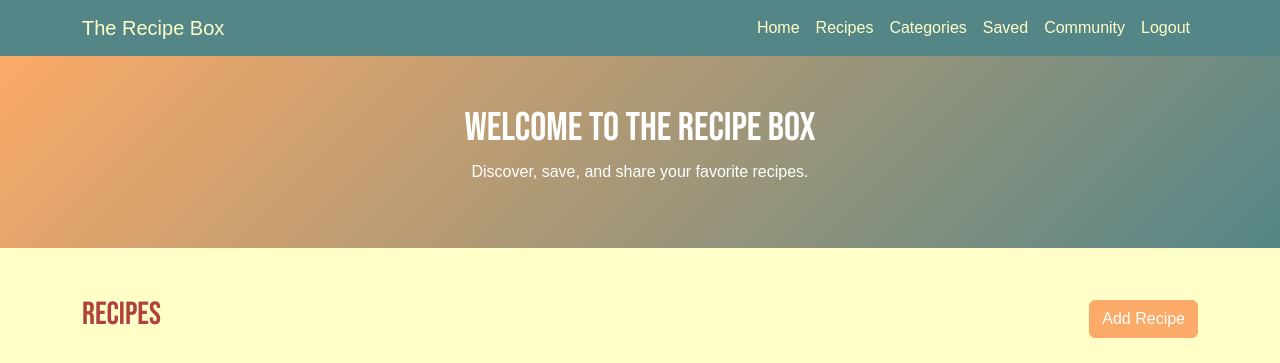
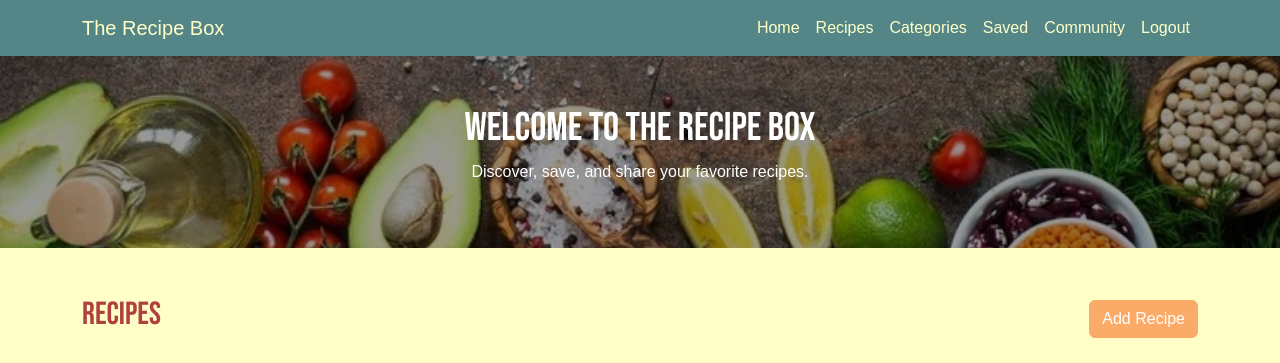
Before and after one commit to kleahila/the-recipe-box, a plain HTML site: page index.html in a window 1280 px wide. Shown: the top 363 px of the page. Drawn offline with nearby package versions, Linux system fonts and the light colour scheme; sample sign-in values are in the browser's storage.

Commit message:
Shtim imazhesh

```diff
--- a/style.css
+++ b/style.css
@@ -42,7 +42,10 @@ h1, h2, h3, h4, h5, h6 {
 
 /* Hero Section */
 .hero {
-  background: linear-gradient(135deg, var(--sandy-brown), var(--dark-cyan));
+  background: linear-gradient(rgba(0, 0, 0, 0.4), rgba(0, 0, 0, 0.4)),
+      url('assets/images/dashboard.jpg');
+  position: relative;
+  background-size: cover;
 }
 
 /* Cards */
```
Also changed, not shown: assets/images/cake.jpg, assets/images/dashboard.jpg (added), assets/images/pancakes.jpg, assets/images/singnup.jpg (deleted), assets/images/spaghetti.jpg.
